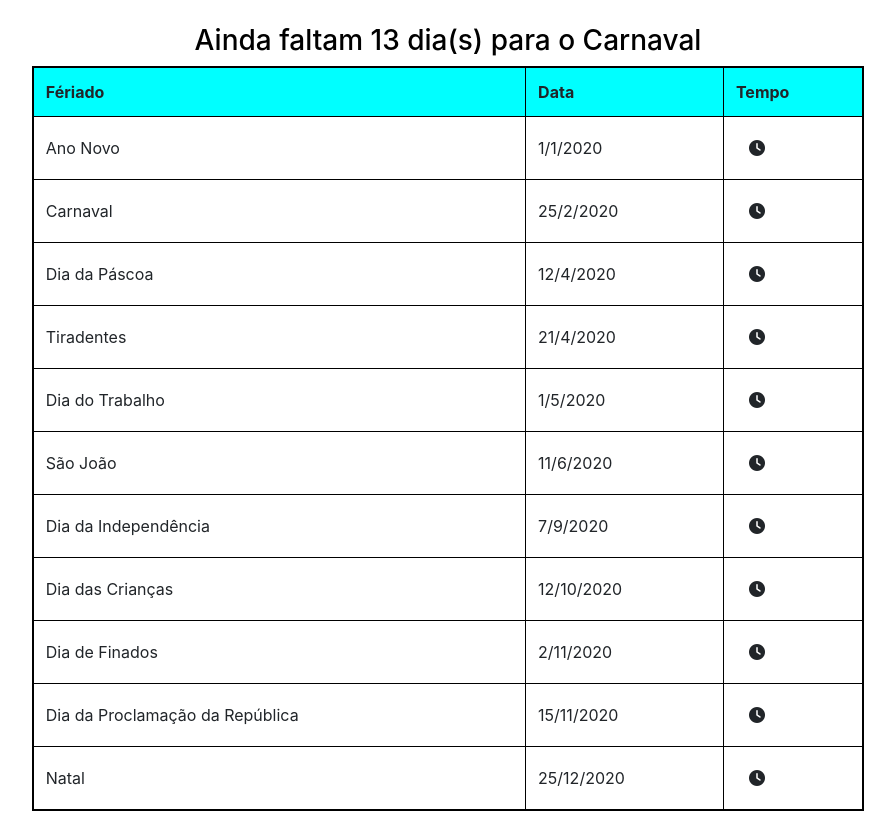
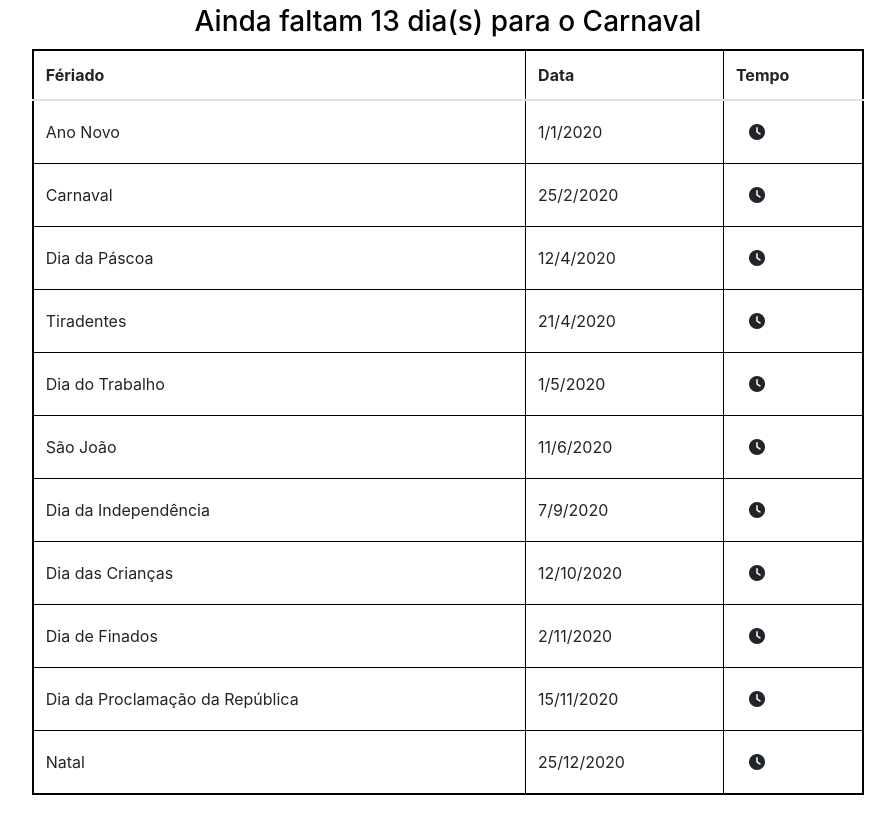
Before and after one commit to leandro-hbs/holidays, a plain HTML site: page index.html in a window 1280 px wide. Shown: the whole page, without its empty margins (192-1087 px from the left). Drawn offline with nearby package versions, Linux system fonts and the light colour scheme.

Commit message:
Ajustes na fixação do header

```diff
--- a/index.html
+++ b/index.html
@@ -6,17 +6,15 @@
     <link rel="stylesheet" href="style.css">
 </head>
 <body>
+    <header>
+        <div><h3 id="titulo"></h3></div>
+    </header>
     <br \>
     <div class="container">
         <div class="row">
-            <div class="col-12">
-                <h3 id="titulo"></h3>
-            </div>
-        </div>
-        <div class="row">
             <div class="col-sm-12">
                 <table class="table">
-                    <thead style="background-color: rgb(0, 255, 255);">
+                    <thead">
                         <tr>
                         <th scope="col">Fériado</th>
                         <th scope="col">Data</th>
--- a/script.js
+++ b/script.js
@@ -57,11 +57,12 @@ class Feriados {
     }
 
     howDays(id){
-        if (this.dataAtual.getTime() > this.feriados.get(id).getTime()){
-            let diff = Math.ceil(Math.abs(this.dataAtual.getTime() - this.feriados.get(id).getTime()) / (1000 * 3600 * 24));
+        let diff = Math.ceil(Math.abs(this.dataAtual.getTime() - this.feriados.get(id).getTime()) / (1000 * 3600 * 24));
+        if (diff == 0){
+            this.titulo.innerHTML = `Hoje é o ${id}`;
+        }else if (this.dataAtual.getTime() > this.feriados.get(id).getTime()){
             this.titulo.innerHTML = `Já se passaram ${diff} dia(s) desde o ${id}`;
-        } else {
-            let diff = Math.ceil(Math.abs(this.dataAtual.getTime() - this.feriados.get(id).getTime()) / (1000 * 3600 * 24));
+        }else {
             this.titulo.innerHTML = `Ainda faltam ${diff} dia(s) para o ${id}`;
         }
     }
--- a/style.css
+++ b/style.css
@@ -1,4 +1,5 @@
 h3 {
+    padding-top: 5px;
     color: rgb(0, 0, 0);
     text-align: center;
 }
@@ -7,6 +8,7 @@ h3 {
     border: 2px solid rgb(0, 0, 0) !important;
     width: 75% !important; /*Importante manter o !important rs */
     margin: auto;
+    margin-top: 25px;
 }
 
 .table td {
@@ -19,9 +21,15 @@ h3 {
     vertical-align: middle;
 }
 
-button{
-    color:rgb(0, 0, 0);
-    background-color:#ffffff;
-    border-color: #ffffff;
-    border-style: solid;
+.thead {
+    background-color: rgb(0, 255, 255);
 }
+
+header{
+    position: fixed;
+    left:0%;
+    right: 0%;
+    z-index: 999;
+    overflow: hidden;
+    background-color: white;
+}
```
